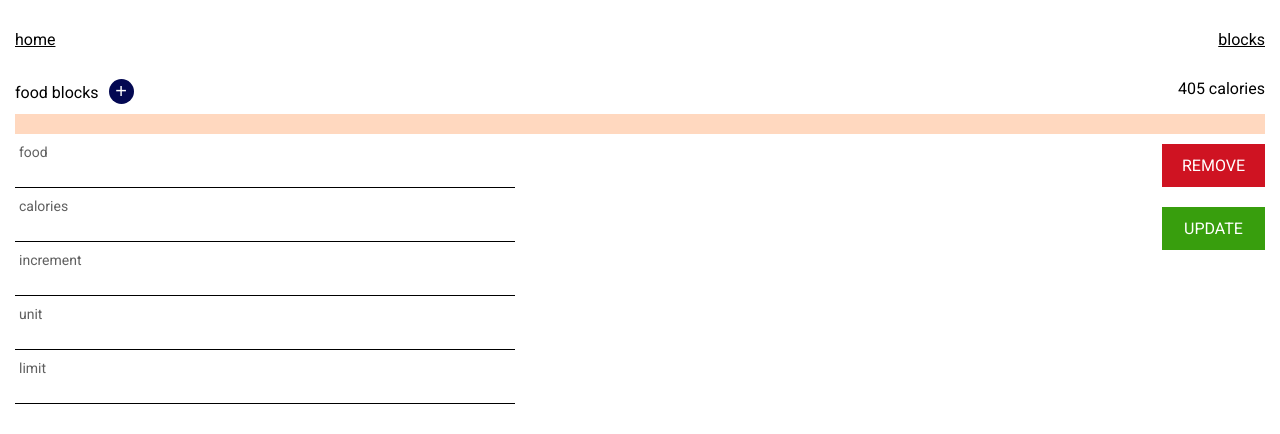
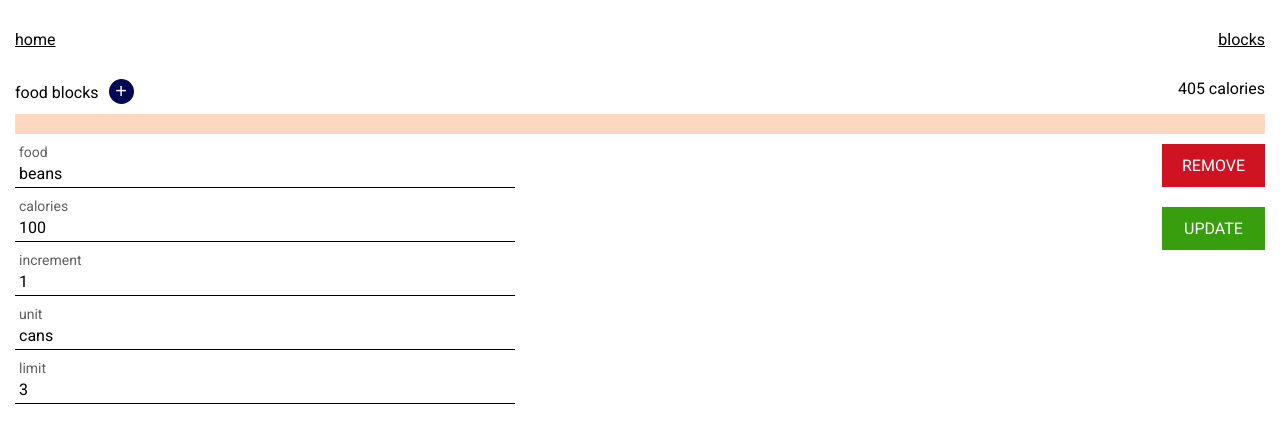
Before and after one commit to colorlessenergy/calorie-tracker, a Next.js app: page /day/1/blocks in a window 1280 px wide. Shown: the top 434 px of the page. Built offline with nearby package versions, Linux system fonts and the light colour scheme.

Commit message:
populate food block forms from localStorage

```diff
--- a/pages/day/[date]/blocks.js
+++ b/pages/day/[date]/blocks.js
@@ -1,6 +1,20 @@
+import { useEffect, useState } from 'react';
+import { useRouter } from 'next/router';
+
 import Nav from '../../../shared/components/nav';
 
+import { getFoodFromLocalStorage } from '../../../shared/food/food';
+
 export default function Blocks () {
+    const router = useRouter();
+    const date = router.query.date;
+    const [ foodBlocks, setFoodBlocks ] = useState([]);
+    useEffect(() => {
+        if (date) {
+            setFoodBlocks((getFoodFromLocalStorage(date)).blocks);
+        }
+    }, [ date ]);
+
     return (
         <div className="container">
             <Nav />
@@ -12,6 +26,9 @@ export default function Blocks () {
                 405 calories
             </div>
 
+            { foodBlocks.map((foodBlock, index) => {
+                return (
+                    <div key={index}>
                         <div className="ribbon"></div>
                         <form className="flex justify-content-between mx-15">
                             <div className="flex flex-direction-column align-items-start form-groups-container">
@@ -19,6 +36,7 @@ export default function Blocks () {
                                     food
                                 </label>
                                 <input
+                                    value={ foodBlocks[index].name }
                                     type="text"
                                     id="food" />
 
@@ -26,6 +44,7 @@ export default function Blocks () {
                                     calories
                                 </label>
                                 <input
+                                    value={ foodBlocks[index].calories }
                                     type="number"
                                     id="calorie" />
 
@@ -33,6 +52,7 @@ export default function Blocks () {
                                     increment
                                 </label>
                                 <input
+                                    value={ foodBlocks[index].increment }
                                     type="number"
                                     id="increment" />
 
@@ -40,6 +60,7 @@ export default function Blocks () {
                                     unit
                                 </label>
                                 <input
+                                    value={ foodBlocks[index].unit }
                                     type="text"
                                     id="unit" />
 
@@ -47,7 +68,8 @@ export default function Blocks () {
                                     limit
                                 </label>
                                 <input
-                        type="text"
+                                    value={ foodBlocks[index].limit }
+                                    type="number"
                                     id="limit" />
                             </div>
 
@@ -64,4 +86,7 @@ export default function Blocks () {
                         </form>
                     </div>
                 );
+            }) }
+        </div>
+    );
 }
```
Lines whose indentation alone changed are shown as unchanged.
